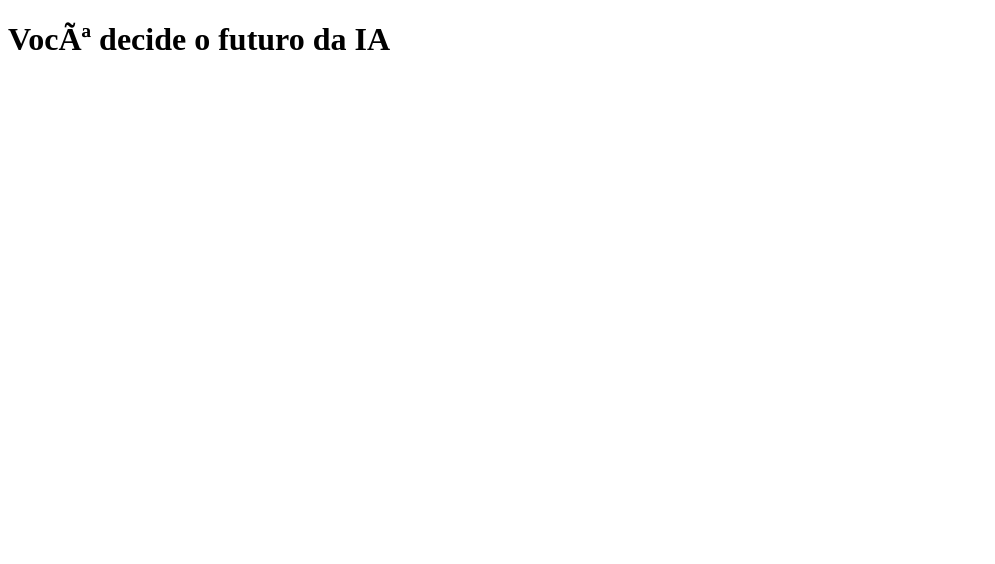
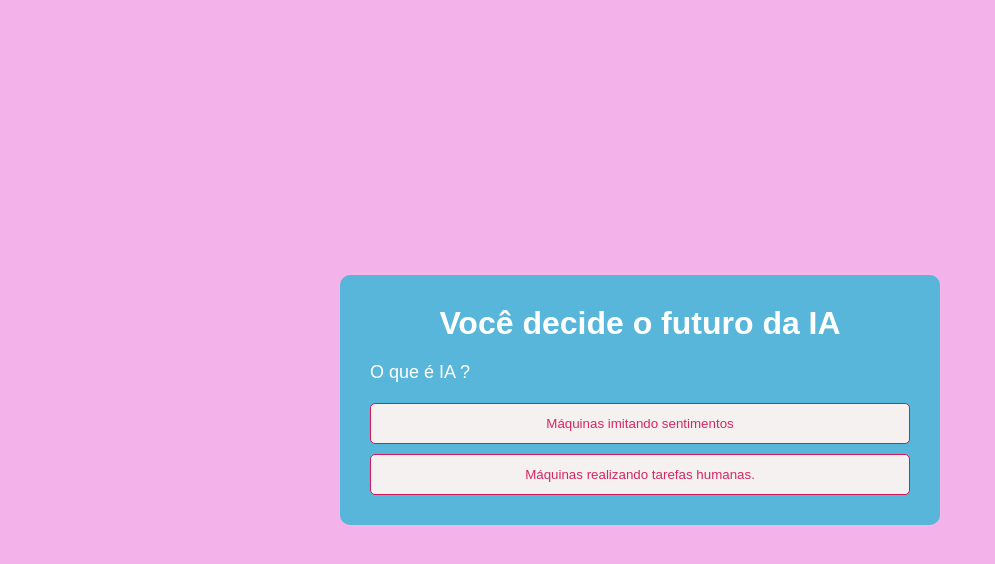
Before and after one commit to sajajouili/AI, a plain HTML site: page index.html in a window 1280 px wide. Shown: the whole page, without its empty margins (0-995 px from the left). Drawn offline with Linux system fonts and the light colour scheme.

Commit message:
Add files via upload

```diff
--- a/index.html
+++ b/index.html
@@ -1,18 +1,22 @@
 <!DOCTYPE html>
-<html lang=”pt-br”>
+<html lang="pt-br">
 <head>
-    <meta charset=”UTF-8”>
-    <meta name=”viewport” content= ”width=device-width, initial-scale=1.0”>
-    <link rel=”stylesheet” href=”style.css”>
-    <title>Vocé decide o futuro da IA</title>
+    <meta charset="UTF-8">
+    <meta name="viewport" content="width=device-width, initial-scale=1.0">
+    <title>Quiz Interativo de IA</title>
+    <link rel="stylesheet" href="style.css">
 </head>
 <body>
-    <div class=”caixa-principal”>
+    <div class="caixa-principal">
         <h1>Você decide o futuro da IA</h1>
-        <div class=”caixa-perguntas”></div>
-        <div class=”caixa-alternativas”></div>
-        <div class=”caixa-resultado”>
-            <p class=”texto-resultado”></p>
+
+        <div class="caixa-perguntas"></div>
+        <div class="caixa-alternativas"></div>
+        <div class="caixa-resultado">
+            <p class="texto-resultado"></p>
+        </div>
     </div>
+
+    <script src="script.js"></script>
 </body>
 </html>
--- a/script.js
+++ b/script.js
@@ -1,25 +1,67 @@
-const caixaPrincipal = document.querySelector("".caixa-
-    principal"):
+// Seletores de elementos HTML
+const caixaPrincipal = document.querySelector(".caixa-principal");
+const caixaPerguntas = document.querySelector(".caixa-perguntas");
+const caixaAlternativas = document.querySelector(".caixa-alternativas");
+const caixaResultado = document.querySelector(".caixa-resultado");
+const textoResultado = document.querySelector(".texto-resultado");
 
-    const caixaPerguntas = document.querySelector(“.caixa-
-    perguntas”);
+// Array de objetos com as perguntas e alternativas
+const perguntas = [
+  {
+    enunciado: "O que é IA ?",
+    alternativas: [" Máquinas imitando sentimentos ", " Máquinas realizando tarefas humanas."]
+  },
+  {
+    enunciado: " O que é IA generativa? ",
+    alternativas: [" IA que cria novos conteúdos ", " IA que repete conteúdos antigos "]
+  },
+  {
+    enunciado: "IA em carros autônomos? ",
+    alternativas: [" Carros que dirigem sozinhos ", " Carros que só fazem cálculos de velocidade "]
+  }
+];
 
-    const caixaAlternativas = document.querySelector(“.caixa-
-    alternativas”);
+// Variável para controlar o índice da pergunta atual
+let indiceAtual = 0;
 
-    const caixaResultado = document.querySelector(“.caixa-
-    resultado”);
+// Função para exibir a pergunta atual na tela
+function mostrarPergunta() {
+  const perguntaAtual = perguntas[indiceAtual];
+  caixaPerguntas.textContent = perguntaAtual.enunciado; // Define o texto do enunciado
 
-    const textoResultado = document.querySelector(“.texto-
-    resultado”);
+  caixaAlternativas.innerHTML = ""; // Limpa as alternativas anteriores
 
-    const perguntas = [
-    {
-    enunciado: “Pergunta 1”,
-    alternativas: [“Alternativa 1”, “Alternativa 2”],
-    },
-    {
-    enunciado: “Pergunta 2”,
-    alternativas: [“Alternativa 1”, “Alternativa 2”],
-    },
-    ];
+  // Cria e adiciona os botões para cada alternativa
+  perguntaAtual.alternativas.forEach((alternativa, index) => {
+    const botao = document.createElement("button");
+    botao.textContent = alternativa;
+    botao.addEventListener("click", () => escolherAlternativa(index)); // Adiciona evento de clique
+    caixaAlternativas.appendChild(botao);
+  });
+}
+
+// Função para lidar com a escolha de uma alternativa
+function escolherAlternativa(indiceEscolhido) {
+  // Aqui você pode adicionar lógica para verificar se a resposta está correta,
+  // adicionar pontuação, etc. (se for o caso, ficaria entre esta linha e a próxima).
+
+  indiceAtual++; // Avança para a próxima pergunta
+
+  // Verifica se ainda há perguntas a serem exibidas ou se o quiz terminou
+  if (indiceAtual < perguntas.length) {
+    mostrarPergunta(); // Mostra a próxima pergunta
+  } else {
+    mostrarResultado(); // Exibe o resultado final do quiz
+  }
+}
+
+// Função para exibir o resultado final do quiz
+function mostrarResultado() {
+  caixaPerguntas.style.display = "none"; // Oculta a caixa de perguntas
+  caixaAlternativas.style.display = "none"; // Oculta as alternativas
+  textoResultado.textContent = "Parabéns! Você completou o quiz."; // Define a mensagem de resultado
+  caixaResultado.style.display = "block"; // Exibe a caixa de resultado
+}
+
+// Inicia o quiz exibindo a primeira pergunta
+mostrarPergunta();
--- a/style.css
+++ b/style.css
@@ -0,0 +1,74 @@
+/* Reset básico */
+* {
+    margin: 0;
+    padding: 0;
+    box-sizing: border-box;
+  }
+
+  /* Fundo da página */
+  body {
+    background-color: #f3b2ea; /* Fundo preto, como no protótipo */
+    color: #fff;            /* Texto branco */
+    font-family: Arial, sans-serif;
+    display: flex;
+    justify-content: center;
+    align-items: center;
+    min-height: 100vh;
+    padding: 20px;
+  }
+
+  /* Caixa principal */
+  .caixa-principal {
+    background-color: #59b6db; /* Um cinza escuro para contrastar */
+    padding: 30px;
+    border-radius: 10px;
+    width: 100%;
+    max-width: 600px;
+    box-shadow: 0 0 10px rgba(255, 255, 255, 0.1);
+  }
+
+  /* Título */
+  .caixa-principal h1 {
+    text-align: center;
+    margin-bottom: 20px;
+  }
+
+  /* Caixa da pergunta */
+  .caixa-perguntas {
+    margin-bottom: 20px;
+    font-size: 18px;
+  }
+
+  /* Caixa das alternativas */
+  .caixa-alternativas {
+    display: flex;
+    flex-direction: column;
+    gap: 10px;
+  }
+
+  /* Estilo dos botões de alternativas */
+  .caixa-alternativas button {
+    padding: 12px;
+    background-color: #f5f1f1;
+    color: #d8275c;
+    border: 1px solid #d11755;
+    border-radius: 5px;
+    cursor: pointer;
+    transition: background-color 0.3s;
+  }
+
+  .caixa-alternativas button:hover {
+    background-color: #a59e9e;
+  }
+
+  /* Resultado */
+  .caixa-resultado {
+    margin-top: 30px;
+    display: none; /* Escondido inicialmente */
+  }
+
+  .texto-resultado {
+    font-size: 20px;
+    text-align: center;
+    color: #7c6dd3; /* Verde claro, pode ajustar conforme o design */
+  }
```
